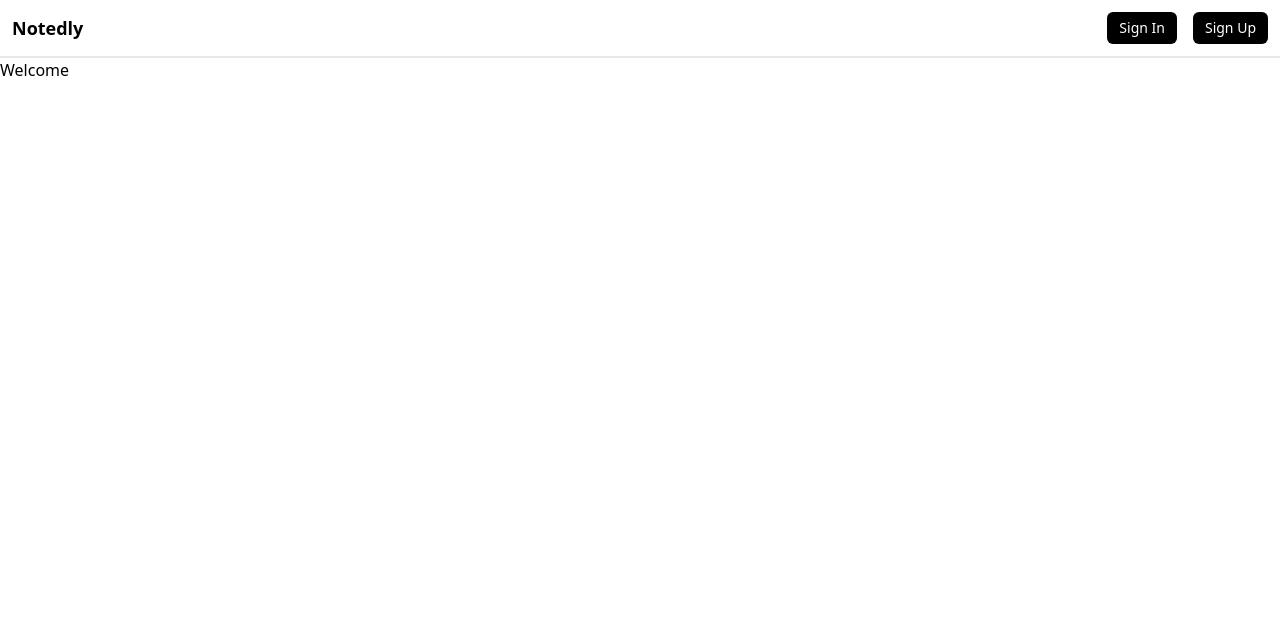
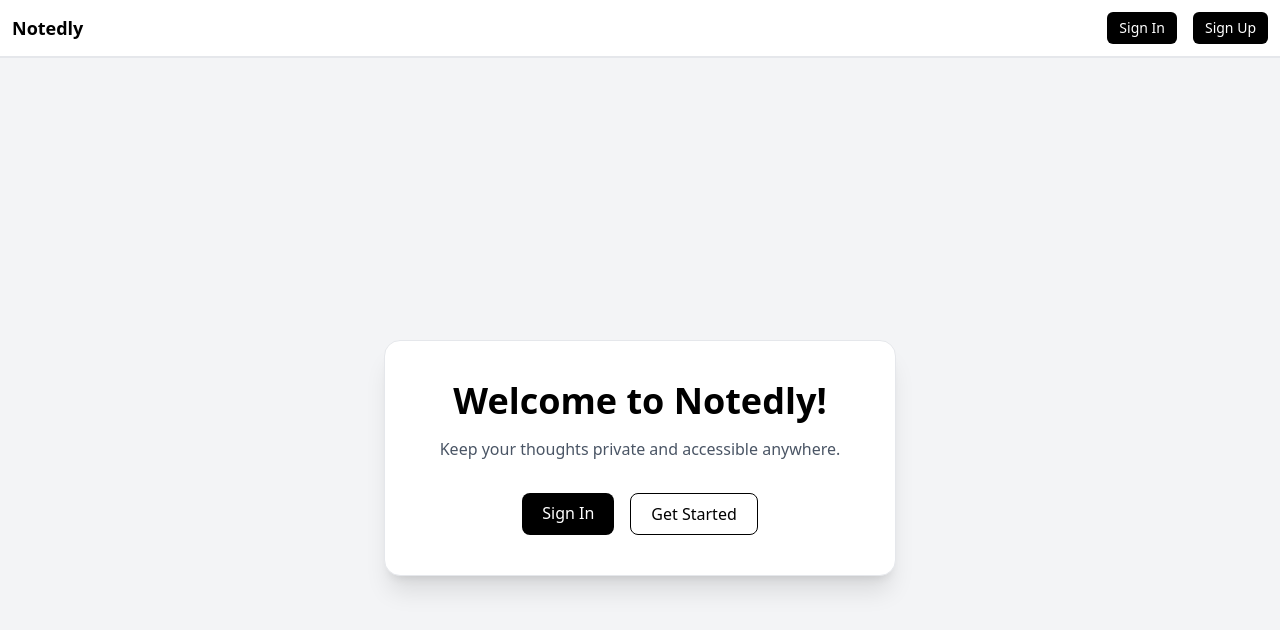
Before and after one commit to tvsxar/secure-notes, a React (Vite) app in the folder frontend/: page / in a window 1280 px wide. Shown: the top 630 px of the page. Built offline with nearby package versions, Linux system fonts and the light colour scheme; no server answers.

Commit message:
Add WelcomePage

```diff
--- a/frontend/src/pages/WelcomePage.jsx
+++ b/frontend/src/pages/WelcomePage.jsx
@@ -1,7 +1,30 @@
 function WelcomePage() {
-    return (
-        <div className="">Welcome</div>
-    )
+  return (
+    <div className="flex items-center justify-center min-h-screen bg-gray-100">
+      <div className="bg-white border border-gray-200 rounded-2xl shadow-xl p-10 text-center max-w-lg w-full">
+        <h1 className="text-4xl font-extrabold mb-4">
+          Welcome to Notedly!
+        </h1>
+
+        <p className="text-gray-600 mb-8">
+          Keep your thoughts private and accessible anywhere.
+        </p>
+
+        <div className="flex justify-center gap-4">
+          <a
+            href="/account?mode=login"
+            className="px-5 py-2 bg-black text-white rounded-lg font-medium hover:bg-black/80 transition active:scale-[0.98]">
+            Sign In
+          </a>
+          <a
+            href="/account?mode=register"
+            className="px-5 py-2 border border-black text-black rounded-lg font-medium hover:bg-black/10 transition active:scale-[0.98]">
+            Get Started
+          </a>
+        </div>
+      </div>
+    </div>
+  );
 }
 
 export default WelcomePage;
```
